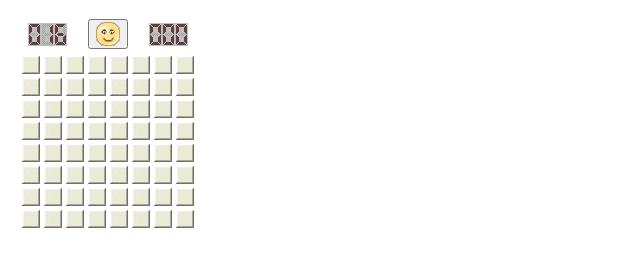
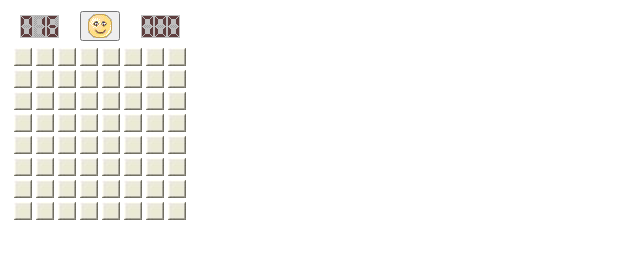
Before and after one commit to snorthov/minesweeper, a website: page index.html in a window 1280 px wide. Shown: the whole page, without its empty margins (0-640 px from the left). Drawn offline with Linux system fonts and the light colour scheme.

Commit message:
Get rid of iFrame margins

```diff
--- a/index.html
+++ b/index.html
@@ -4,6 +4,13 @@
 	<link rel="icon" href="public/data/mine.gif">
 </head>
 <body>
-	<iframe src="public/index.html" scrolling="no" width="205" height="240" frameborder="0"></iframe>
+	<iframe
+		src="public/index.html"
+		width="205"
+		height="240"
+		marginwidth="0"
+		marginheight= "0"
+		frameborder="0"
+		scrolling="no">
 </body>
 </html>
```
